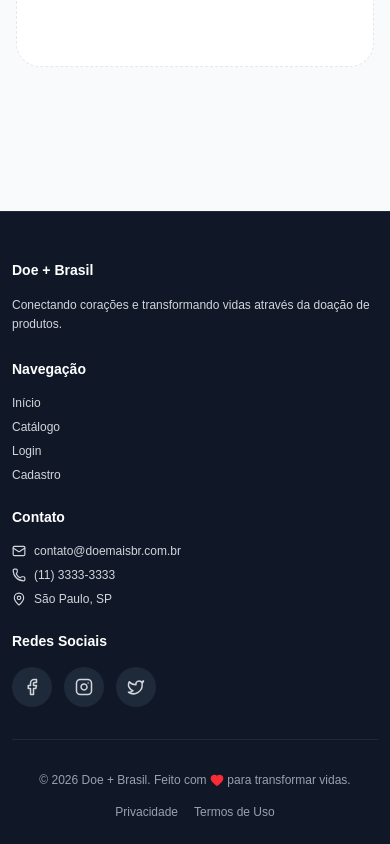
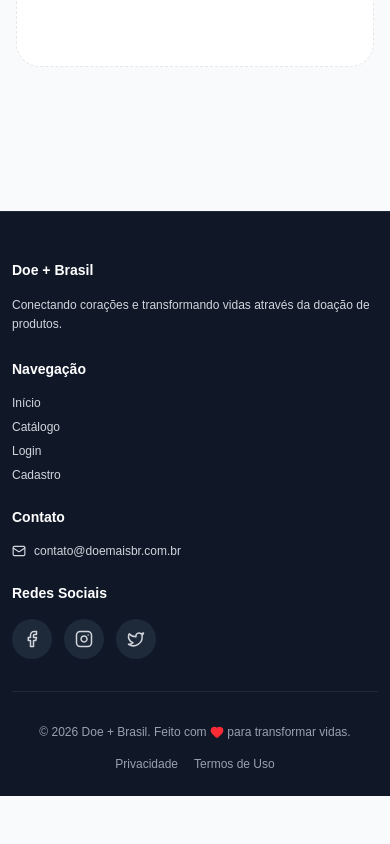
Before and after one commit to Ramirez-434/pibiex-doemoveis, a React (Vite) app in the folder web/: page / in a window 390 px wide. Shown: the part 2006-2850 px from the top of the page. After the commit the page ends 2802 px from the top, so only its background shows below. Built offline with nearby package versions, Linux system fonts and the light colour scheme; no server answers.

Commit message:
style: remove dummy phone and address from footer

```diff
--- a/web/src/components/Footer.tsx
+++ b/web/src/components/Footer.tsx
@@ -53,16 +53,6 @@ export const Footer: React.FC = () => {
                   contato@doemaisbr.com.br
                 </a>
               </li>
-              <li className="flex items-center gap-2">
-                <Phone size={14} />
-                <a href="tel:+551133333333" className="hover:text-primary transition">
-                  (11) 3333-3333
-                </a>
-              </li>
-              <li className="flex items-center gap-2">
-                <MapPin size={14} />
-                <span>São Paulo, SP</span>
-              </li>
             </ul>
           </div>
 
```
